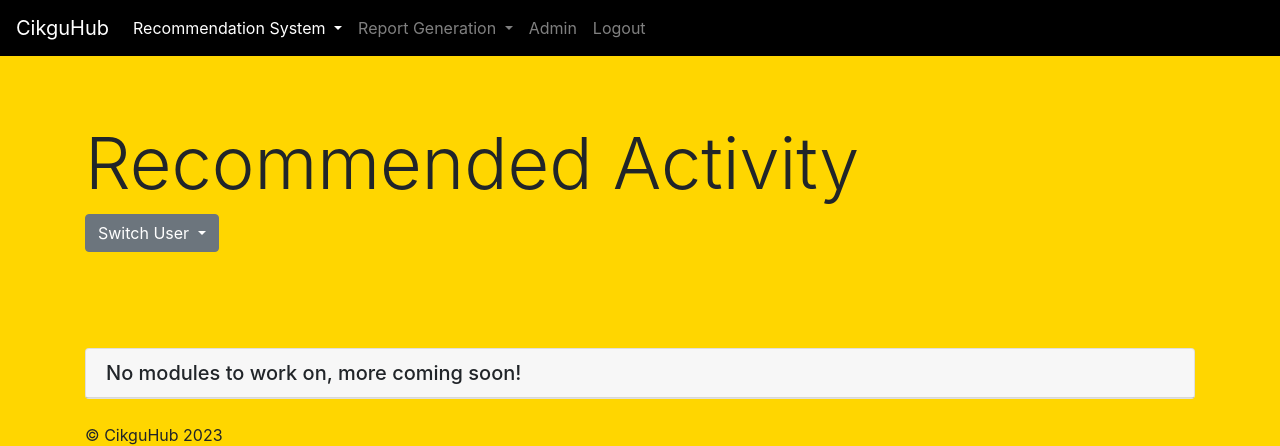
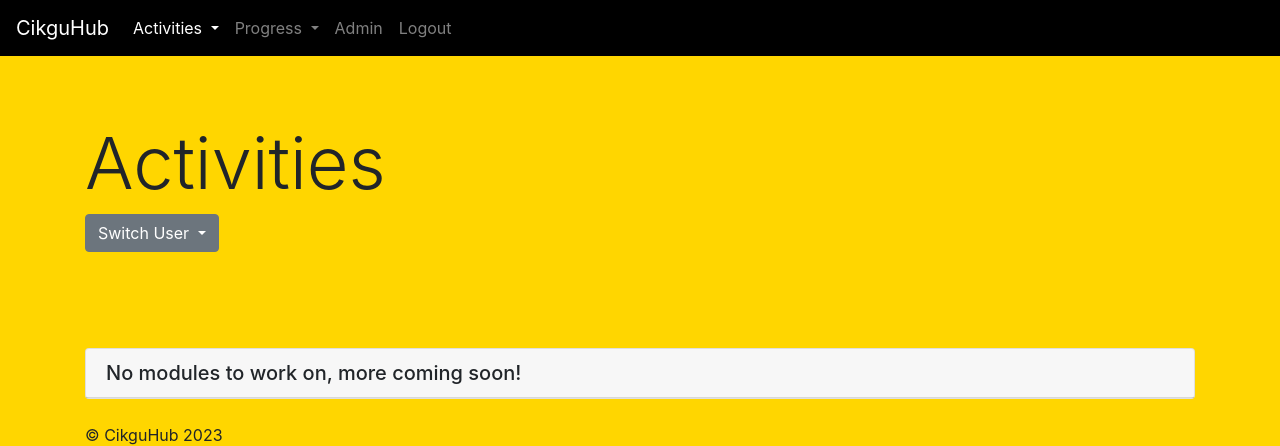
Before and after one commit to chriskok/cikguhub, a Django app: page /recsys/ in a window 1280 px wide. Shown: the top 446 px of the page. Run offline with Django 4.2, Linux system fonts and the light colour scheme; a user stored in the database is signed in; parts of the project's set-up code (start-up, migrations or seed data) failed here and were passed over; some libraries are stand-ins or nearby versions.

Commit message:
Made website terminology more user friendly

```diff
--- a/templates/base.html
+++ b/templates/base.html
@@ -52,7 +52,7 @@
                         </li> {% endcomment %}
                         <li class="nav-item dropdown">
                             <a class="nav-link dropdown-toggle {% if request.resolver_match.app_name == 'recsys' %}active{% endif %}" href="#" id="recsysMenu" data-toggle="dropdown" aria-haspopup="true" aria-expanded="false">
-                                Recommendation System
+                                Activities
                             </a>
                             <div class="dropdown-menu" aria-labelledby="recsysMenu">
                                 <a class="dropdown-item" href="{% url 'recsys:user_recs' %}">User Preview</a>
@@ -62,7 +62,7 @@
                         </li>
                         <li class="nav-item dropdown">
                             <a class="nav-link dropdown-toggle {% if request.resolver_match.app_name == 'report' %}active{% endif %}" href="#" id="reportMenu" data-toggle="dropdown" aria-haspopup="true" aria-expanded="false">
-                                Report Generation
+                                Progress
                             </a>
                             <div class="dropdown-menu" aria-labelledby="reportMenu">
                                 <a class="dropdown-item" href="{% url 'report:user_report' %}">User Preview</a>
@@ -87,10 +87,10 @@
                             <a class="nav-link" href="{% url 'recsys:user_recs' %}">Home<span class="sr-only">(current)</span></a>
                         </li> {% endcomment %}
                         <li class="nav-item">
-                        <a class="nav-link {% if request.resolver_match.app_name == 'recsys' %}active{% endif %}" href="{% url 'recsys:user_recs' %}">Recommendation System</a>
+                        <a class="nav-link {% if request.resolver_match.app_name == 'recsys' %}active{% endif %}" href="{% url 'recsys:user_recs' %}">Activities</a>
                         </li>
                         <li class="nav-item">
-                        <a class="nav-link {% if request.resolver_match.app_name == 'report' %}active{% endif %}" href="{% url 'report:user_report' %}">Report Generation</a>
+                        <a class="nav-link {% if request.resolver_match.app_name == 'report' %}active{% endif %}" href="{% url 'report:user_report' %}">Progress</a>
                         </li>
                 {% endif %}
                 <li class="nav-item">
--- a/templates/rec_module.html
+++ b/templates/rec_module.html
@@ -11,7 +11,7 @@
     <!-- Main jumbotron for a primary marketing message or call to action -->
     <div class="jumbotron bg-transparent>
         <div class="container">
-            <h1 class="display-3">Recommended Activity</h1>
+            <h1 class="display-3">Activities</h1>
             <br>
             {% if module %}
             <div class="embed-responsive embed-responsive-16by9">
--- a/templates/recs.html
+++ b/templates/recs.html
@@ -9,7 +9,7 @@
     <!-- Main jumbotron for a primary marketing message or call to action -->
     <div class="jumbotron bg-transparent">
         <div class="container">
-            <h1 class="display-3">Recommended Activity</h1>
+            <h1 class="display-3">Activities</h1>
 
             {% if user.is_superuser %}
             <div class="dropdown">
--- a/templates/report.html
+++ b/templates/report.html
@@ -9,7 +9,7 @@
 <!-- Main jumbotron for a primary marketing message or call to action -->
 <div class="jumbotron bg-transparent">
     <div class="container">
-        <h1 class="display-3">Competency Report</h1>
+        <h1 class="display-3">Progress Report</h1>
 
         {% if user.is_superuser %}
         <div class="dropdown">
@@ -68,7 +68,7 @@
             </form>
         </div>
     </div>
-    <a class="button" href="{% url 'recsys:user_recs' %}">Join a class to improve skills!</a>
+    {% comment %} <a class="button" href="{% url 'recsys:user_recs' %}">Join a class to improve skills!</a> {% endcomment %}
 </div>
 
 <script>
--- a/templates/report_expert.html
+++ b/templates/report_expert.html
@@ -12,7 +12,7 @@
 
     <div class="jumbotron bg-transparent">
         <div class="container">
-            <h1 class="display-3">Report: {{ curr_user.username }}</h1>
+            <h1 class="display-3">Progress Report: {{ curr_user.username }}</h1>
 
             <div class="dropdown">
                 <button class="btn btn-secondary dropdown-toggle" type="button" id="dropdownMenuButton" data-toggle="dropdown" aria-haspopup="true" aria-expanded="false">
```
